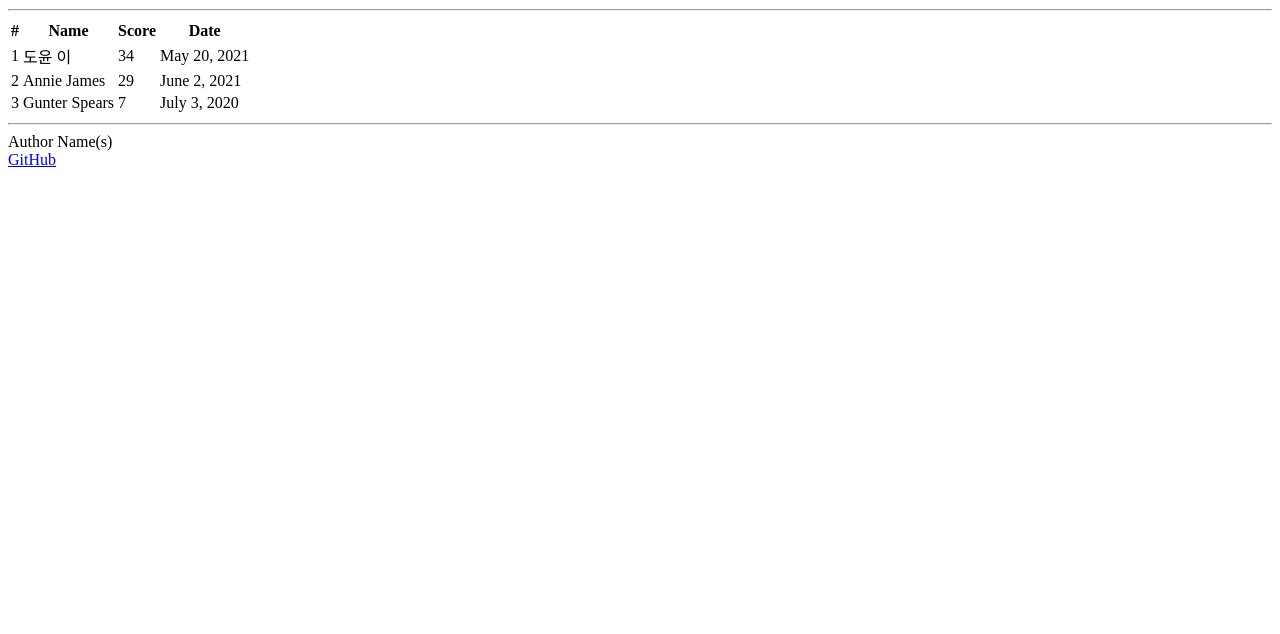
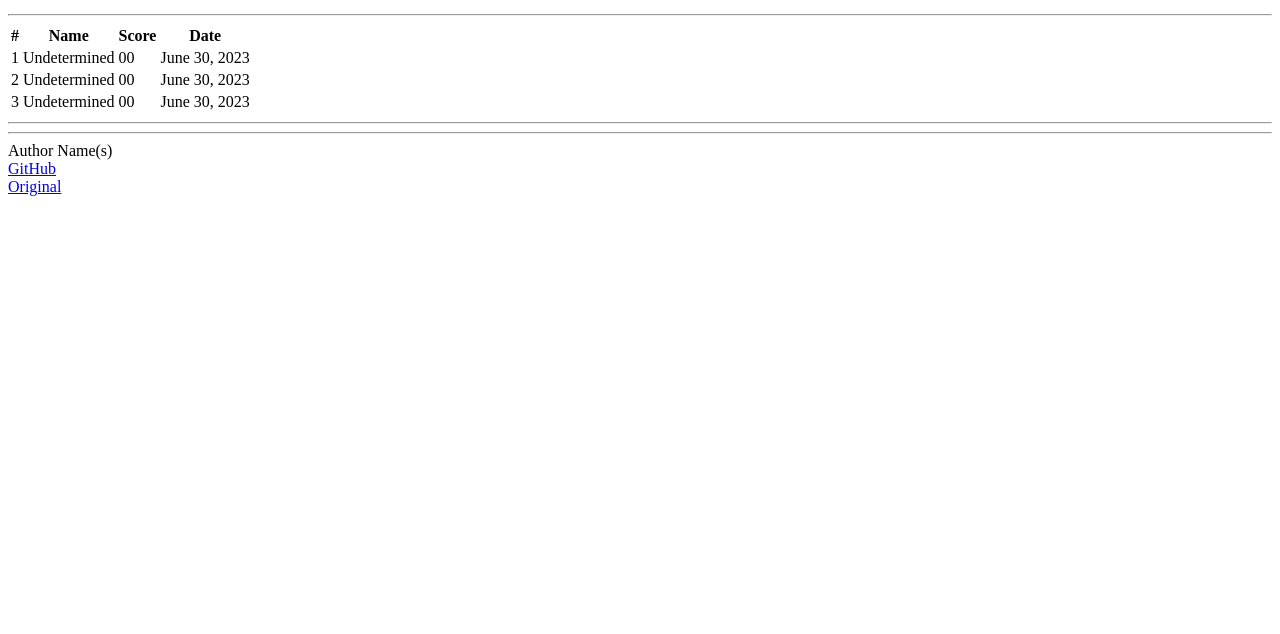
Before and after one commit to ccchase7/startup, a plain HTML site: page my_simon/scores.html in a window 1280 px wide. Shown: the part 166-800 px from the top of the page. Drawn offline with Linux system fonts and the light colour scheme.

Commit message:
Creating scores page

```diff
--- a/my_simon/scores.html
+++ b/my_simon/scores.html
@@ -8,7 +8,7 @@
   </head>
   <body>
     <header>
-      <h1>Simon<sup>&reg;</sup></h1>
+      <h1>MySimon<sup><span>Knockoff of Simon<sup>&reg</sup></span></h1>
 
       <nav>
         <menu>
@@ -23,6 +23,7 @@
     </header>
 
     <main>
+        <!--Sets up a table to hold the records and record-holder-->
       <table>
         <thead>
           <tr>
@@ -34,32 +35,48 @@
         </thead>
         <tbody>
           <tr>
+            <!--Record number-->
             <td>1</td>
-            <td>도윤 이</td>
-            <td>34</td>
-            <td>May 20, 2021</td>
+            <!--Name of record holder-->
+            <td>Undetermined</td>
+            <!--Score of record holder-->
+            <td>00</td>
+            <!--Date of record-->
+            <td>June 30, 2023</td>
           </tr>
           <tr>
+            <!--Record number-->
             <td>2</td>
-            <td>Annie James</td>
-            <td>29</td>
-            <td>June 2, 2021</td>
+            <!--Name of record holder-->
+            <td>Undetermined</td>
+            <!--Score of record holder-->
+            <td>00</td>
+            <!--Date of record-->
+            <td>June 30, 2023</td>
           </tr>
           <tr>
+            <!--Record number-->
             <td>3</td>
-            <td>Gunter Spears</td>
-            <td>7</td>
-            <td>July 3, 2020</td>
+            <!--Name of record holder-->
+            <td>Undetermined</td>
+            <!--Score of record holder-->
+            <td>00</td>
+            <!--Date of record-->
+            <td>June 30, 2023</td>
           </tr>
         </tbody>
       </table>
     </main>
 
     <footer>
-      <hr />
-      <span class="text-reset">Author Name(s)</span>
-      <br />
-      <a href="https://github.com/webprogramming260/simon-html">GitHub</a>
+        <hr />
+        <hr />
+        <span class="text-reset">Author Name(s)</span>
+        <!--br is a break-->
+        <br />
+        <a href="https://github.com/ccchase7/startup.git">GitHub</a>
+        <br />
+        <a href="https://github.com/webprogramming260/simon-html">Original</a>
     </footer>
   </body>
 </html>
```
